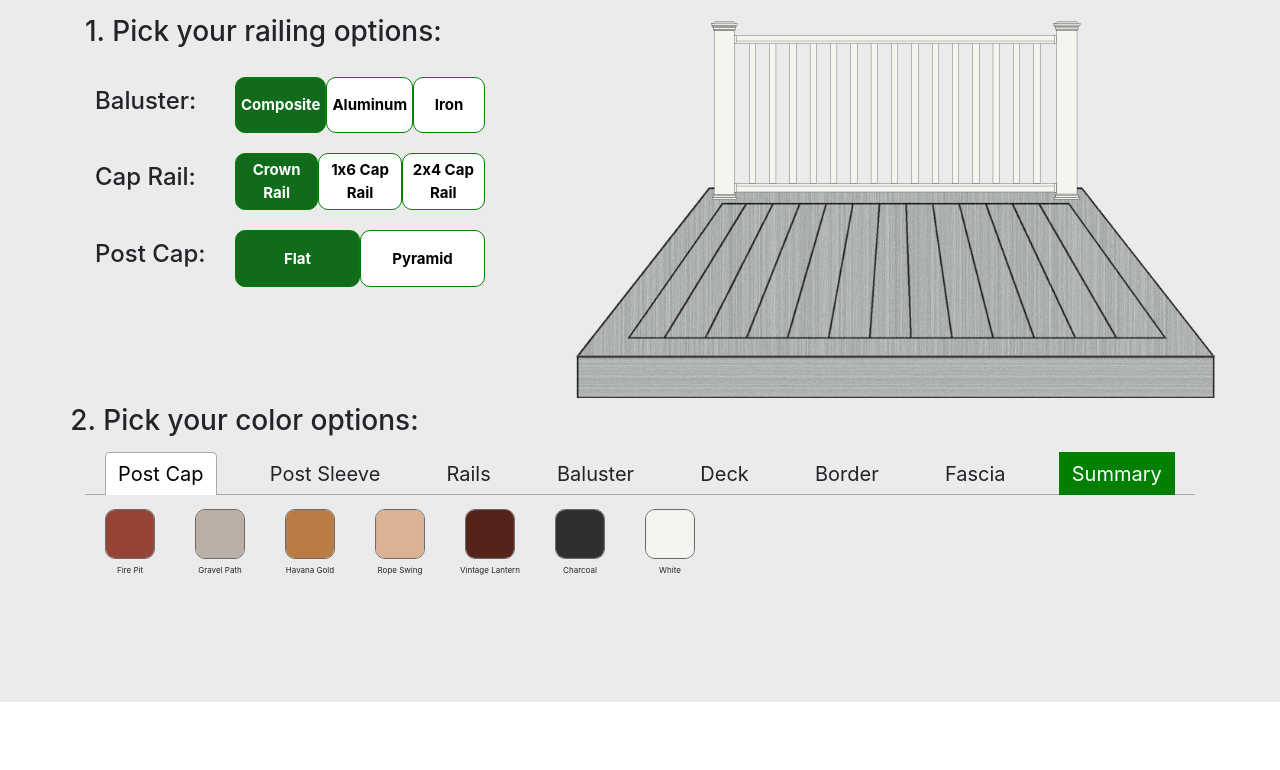
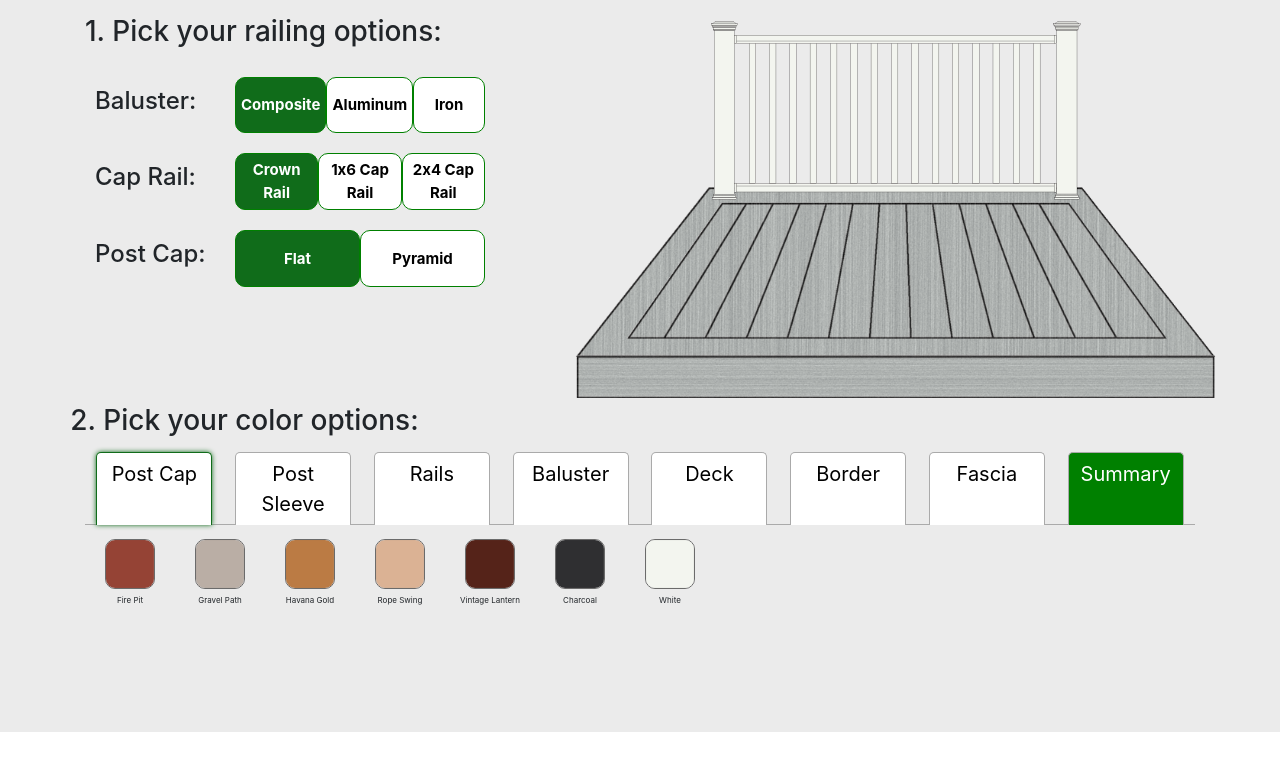
Before and after one commit to christiansallen/fence_and_deck, a React (Create React App) app: page / in a window 1280 px wide. Shown: the top 770 px of the page. Built offline with nearby package versions, Linux system fonts and the light colour scheme.

Commit message:
Styling changes

```diff
--- a/src/Fence.css
+++ b/src/Fence.css
@@ -225,3 +225,67 @@
   justify-content: flex-start;
   width: 400px;
 }
+
+.react-tabs {
+  -webkit-tap-highlight-color: transparent;
+}
+
+.react-tabs__tab-list {
+  border-bottom: 1px solid #aaa;
+  margin: 0 0 10px;
+  padding: 0;
+  z-index: 20;
+}
+
+.react-tabs__tab {
+  display: inline-block;
+  border: 1px solid transparent;
+  border-bottom: none;
+  bottom: -1px;
+  position: relative;
+  width: 116px;
+  list-style: none;
+  padding: 6px 6px;
+  cursor: pointer;
+  z-index: 20;
+  background: #fff;
+  border-color: #aaa;
+  color: black;
+  border-radius: 5px 5px 0 0;
+}
+
+.react-tabs__tab--selected {
+  box-shadow: 0 0 5px #106c1a;
+  border-color: #106c1a;
+  outline: none;
+}
+
+.react-tabs__tab--disabled {
+  color: GrayText;
+  cursor: default;
+}
+
+.react-tabs__tab:focus {
+  box-shadow: 0 0 5px #106c1a;
+  border-color: #106c1a;
+  outline: none;
+}
+
+.react-tabs__tab:focus:after {
+  content: "";
+  position: absolute;
+  height: 5px;
+  left: -4px;
+  right: -4px;
+  bottom: -5px;
+  background: #fff;
+}
+
+.react-tabs__tab-panel {
+  display: none;
+}
+
+.react-tabs__tab-panel--selected {
+  display: block;
+  z-index: 20;
+}
```
